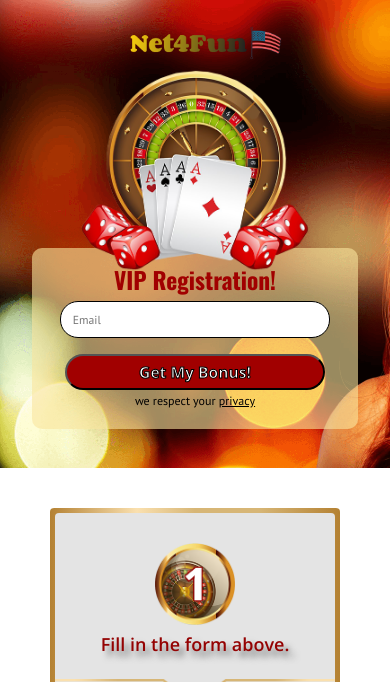
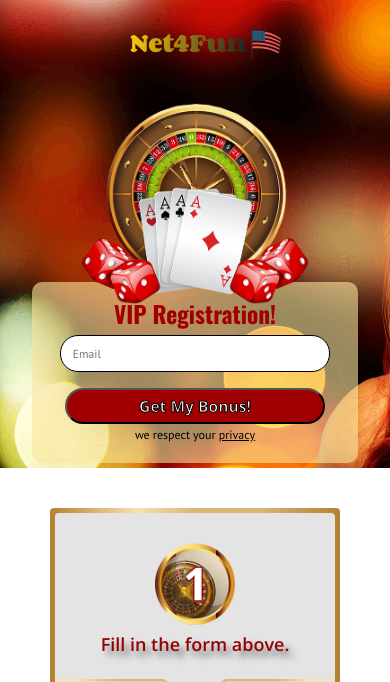
Before and after one commit to TodorovH/todorovh.github.io, a PHP site: page /Net4Fun/index.html in a window 390 px wide. Shown: the top 682 px of the page. Run offline with PHP 8.4, Linux system fonts and the light colour scheme; some libraries are stand-ins or nearby versions.

Commit message:
Add files via upload

```diff
--- a/Net4Fun/style.css
+++ b/Net4Fun/style.css
@@ -14,7 +14,7 @@ section {
 
 .header {
   background-image: url('assets/background.png');
-  padding: 20px 20px 55px 20px;
+  padding: 20px 20px 5px 20px;
   margin: 0 auto;
   background-repeat: no-repeat;
   box-sizing: border-box;
@@ -116,7 +116,8 @@ p a {
   width: 60%;
   display: flex;
   flex-direction: row;
-  margin-top: 30px;
+  position: absolute;
+  bottom: 0;
 }
 
 .form-container {
@@ -392,7 +393,7 @@ h5,
 @media (max-width: 960px) {
   .header {
     height: 550px;
-    padding: 32px 20px;
+    padding: 32px 20px 5px 20px;
   }
 
   .form-and-image {
@@ -560,6 +561,8 @@ h5,
   .form-and-image {
     margin: 0 auto;
     width: 80%;
+    left: 0;
+    right: 0;
   }
 
   .image-container {
@@ -743,7 +746,7 @@ h5,
   .header {
     height: 120vw;
     background-size: auto 120vw;
-    padding: 20px 20px;
+    padding: 20px 20px 5px 20px;
   }
 
   .step img {
```
